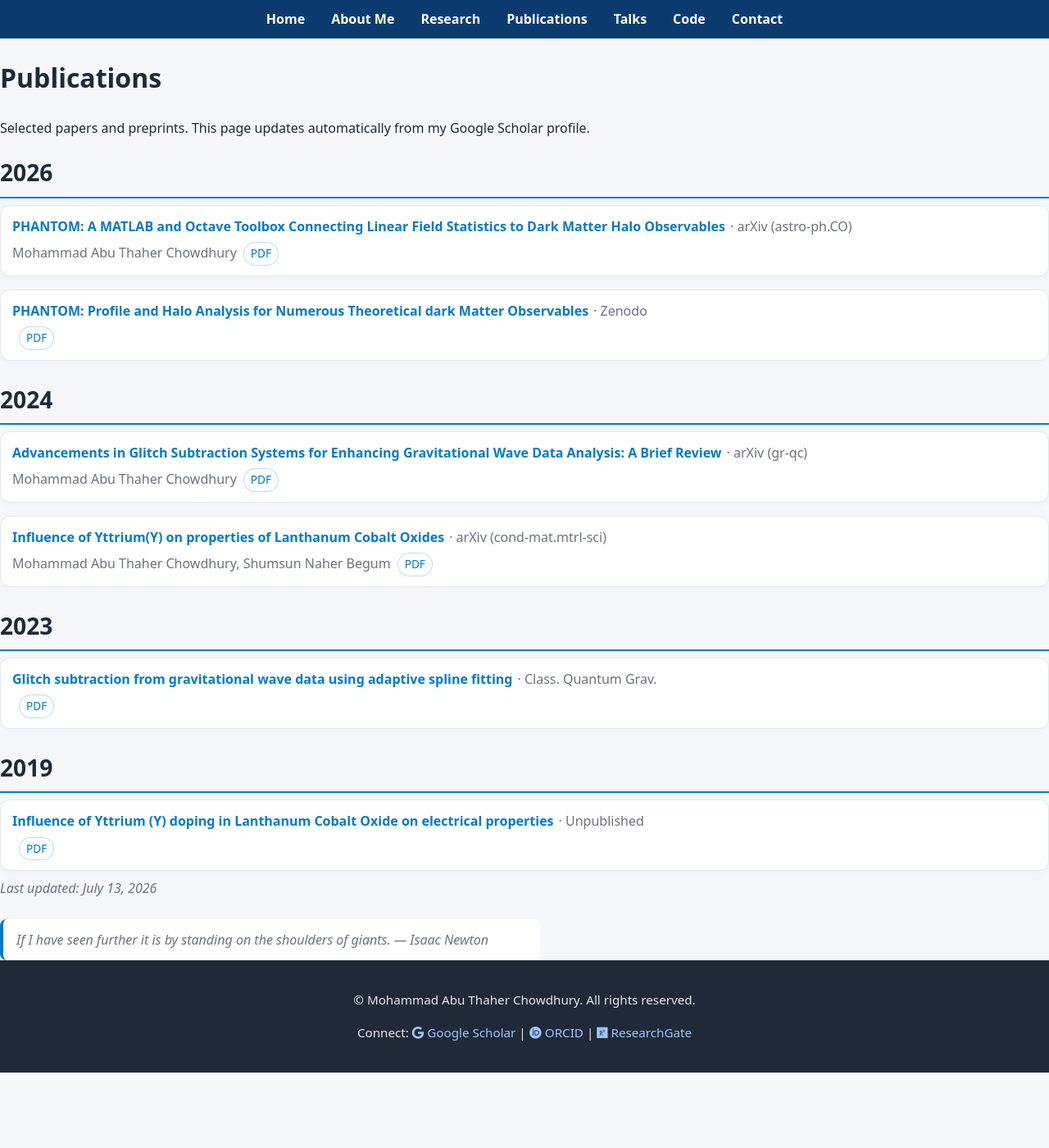
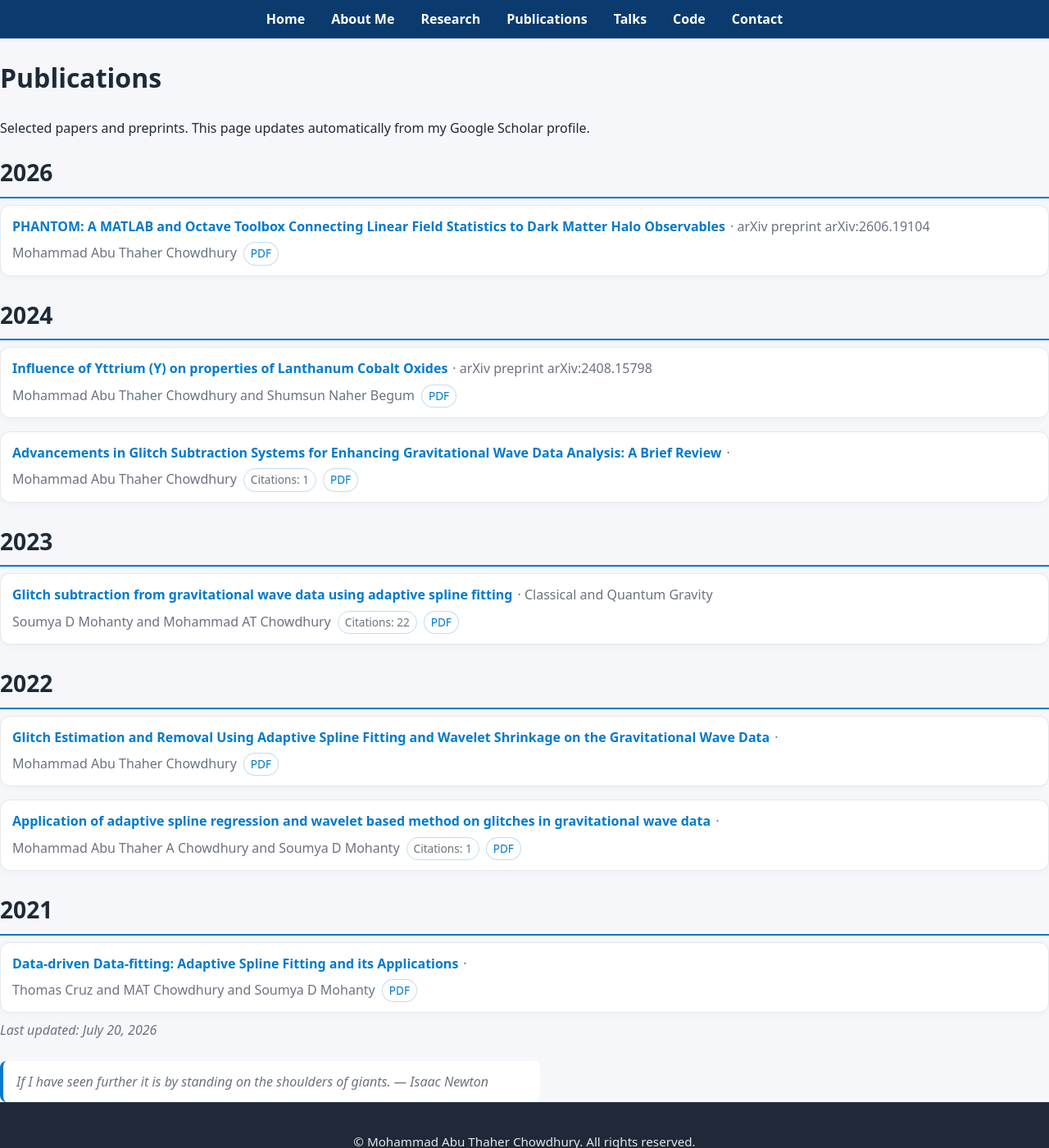
Before and after one commit to matc-thaher/website, a Jekyll site: the page built from publications.md, in a window 1280 px wide and 1400 px high. Shown: the whole window at 82% size. Built offline with Jekyll 4.4.1, drawn with Linux system fonts in a browser that asks for light colours.

Commit message:
chore: update publications from Google Scholar

```diff
--- a/_data/scholar.json
+++ b/_data/scholar.json
@@ -1,86 +1,68 @@
 {
-  "updated": "2026-07-13T07:05:31.034449Z",
+  "updated": "2026-07-20T06:15:51.032500Z",
   "publications": [
     {
-      "title": "PHANTOM: Profile and Halo Analysis for Numerous Theoretical dark Matter Observables",
-      "authors": "",
-      "year": 2026,
-      "venue": "Zenodo",
-      "url": "https://zenodo.org/doi/10.5281/zenodo.19700920",
+      "title": "Glitch subtraction from gravitational wave data using adaptive spline fitting",
+      "authors": "Soumya D Mohanty and Mohammad AT Chowdhury",
+      "year": 2023,
+      "venue": "Classical and Quantum Gravity",
+      "url": "https://iopscience.iop.org/article/10.1088/1361-6382/acd0fe/meta",
       "pdf_url": "",
-      "doi": "10.5281/ZENODO.19700920",
-      "citations": 0,
-      "source": [
-        "orcid"
-      ]
+      "citations": 22
+    },
+    {
+      "title": "Advancements in Glitch Subtraction Systems for Enhancing Gravitational Wave Data Analysis: A Brief Review",
+      "authors": "Mohammad Abu Thaher Chowdhury",
+      "year": 2024,
+      "venue": "",
+      "url": "https://arxiv.org/abs/2406.01318",
+      "pdf_url": "",
+      "citations": 1
+    },
+    {
+      "title": "Application of adaptive spline regression and wavelet based method on glitches in gravitational wave data",
+      "authors": "Mohammad Abu Thaher A Chowdhury and Soumya D Mohanty",
+      "year": 2022,
+      "venue": "",
+      "url": "https://meetings-archive.aps.org/tsf/2022/f05/5/",
+      "pdf_url": "",
+      "citations": 1
     },
     {
       "title": "PHANTOM: A MATLAB and Octave Toolbox Connecting Linear Field Statistics to Dark Matter Halo Observables",
       "authors": "Mohammad Abu Thaher Chowdhury",
       "year": 2026,
-      "venue": "arXiv (astro-ph.CO)",
-      "url": "https://arxiv.org/abs/2606.19104v1",
-      "pdf_url": "https://arxiv.org/pdf/2606.19104v1",
-      "doi": "10.48550/ARXIV.2606.19104",
-      "citations": 0,
-      "source": [
-        "arxiv",
-        "orcid"
-      ]
+      "venue": "arXiv preprint arXiv:2606.19104",
+      "url": "https://arxiv.org/abs/2606.19104",
+      "pdf_url": "",
+      "citations": 0
     },
     {
-      "title": "Influence of Yttrium(Y) on properties of Lanthanum Cobalt Oxides",
-      "authors": "Mohammad Abu Thaher Chowdhury, Shumsun Naher Begum",
+      "title": "Influence of Yttrium (Y) on properties of Lanthanum Cobalt Oxides",
+      "authors": "Mohammad Abu Thaher Chowdhury and Shumsun Naher Begum",
       "year": 2024,
-      "venue": "arXiv (cond-mat.mtrl-sci)",
-      "url": "https://arxiv.org/abs/2408.15798v1",
-      "pdf_url": "https://arxiv.org/pdf/2408.15798v1",
-      "doi": "",
-      "citations": 0,
-      "source": [
-        "arxiv"
-      ]
+      "venue": "arXiv preprint arXiv:2408.15798",
+      "url": "https://arxiv.org/abs/2408.15798",
+      "pdf_url": "",
+      "citations": 0
     },
     {
-      "title": "Advancements in Glitch Subtraction Systems for Enhancing Gravitational Wave Data Analysis: A Brief Review",
+      "title": "Glitch Estimation and Removal Using Adaptive Spline Fitting and Wavelet Shrinkage on the Gravitational Wave Data",
       "authors": "Mohammad Abu Thaher Chowdhury",
-      "year": 2024,
-      "venue": "arXiv (gr-qc)",
-      "url": "https://arxiv.org/abs/2406.01318v1",
-      "pdf_url": "https://arxiv.org/pdf/2406.01318v1",
-      "doi": "10.48550/arXiv.2406.01318",
-      "citations": 0,
-      "source": [
-        "arxiv",
-        "orcid"
-      ]
+      "year": 2022,
+      "venue": "",
+      "url": "https://search.proquest.com/openview/7f68a2c9fc2972f4eb08e0d1a8fcbd2e/1?pq-origsite=gscholar&cbl=18750&diss=y",
+      "pdf_url": "",
+      "citations": 0
     },
     {
-      "title": "Glitch subtraction from gravitational wave data using adaptive spline fitting",
-      "authors": "",
-      "year": 2023,
-      "venue": "Class. Quantum Grav.",
-      "url": "https://doi.org/10.1088/1361-6382/acd0fe",
+      "title": "Data-driven Data-fitting: Adaptive Spline Fitting and its Applications",
+      "authors": "Thomas Cruz and MAT Chowdhury and Soumya D Mohanty",
+      "year": 2021,
+      "venue": "",
+      "url": "https://repositories.lib.utexas.edu/items/fd04b32c-04dd-4d45-ad74-d6f5b4f2b174",
       "pdf_url": "",
-      "doi": "10.1088/1361-6382/acd0fe",
-      "citations": 0,
-      "source": [
-        "crossref",
-        "orcid"
-      ]
-    },
-    {
-      "title": "Influence of Yttrium (Y) doping in Lanthanum Cobalt Oxide on electrical properties",
-      "authors": "",
-      "year": 2019,
-      "venue": "Unpublished",
-      "url": "https://rgdoi.net/10.13140/RG.2.2.31831.07841",
-      "pdf_url": "",
-      "doi": "10.13140/RG.2.2.31831.07841",
-      "citations": 0,
-      "source": [
-        "orcid"
-      ]
+      "citations": 0
     }
   ]
 }
```
